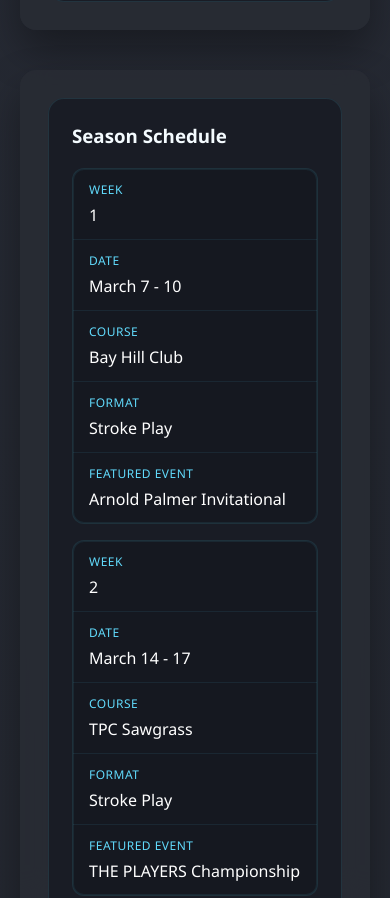
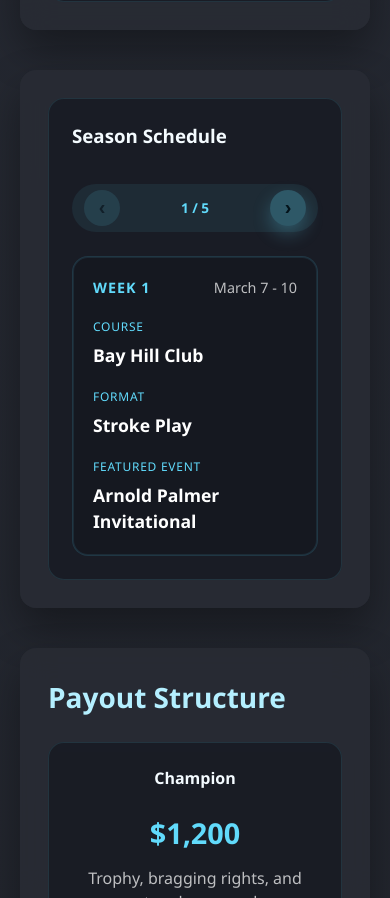
Before and after one commit to TrevorBrown25/Golf_Dayz, a React (Create React App) app: page /rules in a window 390 px wide. Shown: the part 4900-5798 px from the top of the page. Built offline with nearby package versions, Linux system fonts and the light colour scheme.

Commit message:
Refine schedule view to single event carousel

```diff
--- a/src/App.css
+++ b/src/App.css
@@ -319,80 +319,139 @@
 }
 
 
-.schedule-card table {
-  width: 100%;
-  border-collapse: collapse;
+.schedule-card {
+  display: flex;
+  flex-direction: column;
+  gap: 1.5rem;
 }
 
-
-.schedule-card th,
-.schedule-card td {
-  padding: 0.75rem 0.5rem;
-  text-align: left;
-  border-bottom: 1px solid rgba(97, 218, 251, 0.12);
+.schedule-card__header {
+  display: flex;
+  flex-wrap: wrap;
+  align-items: center;
+  justify-content: space-between;
+  gap: 1rem;
 }
 
+.schedule-card__controls {
+  display: inline-flex;
+  align-items: center;
+  gap: 0.75rem;
+  background: rgba(97, 218, 251, 0.08);
+  padding: 0.35rem 0.75rem;
+  border-radius: 999px;
+}
 
-.schedule-card th {
+.schedule-card__nav-button {
+  appearance: none;
+  border: none;
+  background: rgba(97, 218, 251, 0.25);
+  color: #04131a;
+  width: 2.25rem;
+  height: 2.25rem;
+  border-radius: 50%;
+  display: grid;
+  place-items: center;
+  font-size: 1.25rem;
+  font-weight: 600;
+  cursor: pointer;
+  transition: transform 0.2s ease, background 0.2s ease, box-shadow 0.2s ease;
+  box-shadow: 0 8px 18px rgba(97, 218, 251, 0.25);
+}
+
+.schedule-card__nav-button:hover,
+.schedule-card__nav-button:focus {
+  transform: translateY(-1px);
+  background: rgba(97, 218, 251, 0.35);
+}
+
+.schedule-card__nav-button:disabled {
+  cursor: not-allowed;
+  opacity: 0.45;
+  transform: none;
+  box-shadow: none;
+}
+
+.schedule-card__position {
+  font-size: 0.85rem;
+  font-weight: 600;
   color: var(--accent);
-  font-size: 0.85rem;
-  letter-spacing: 0.5px;
+}
+
+.tournament-card {
+  background: rgba(21, 24, 32, 0.78);
+  border: 1px solid rgba(97, 218, 251, 0.16);
+  border-radius: 16px;
+  padding: 1.5rem;
+  box-shadow: inset 0 0 0 1px rgba(97, 218, 251, 0.1);
+  display: flex;
+  flex-direction: column;
+  gap: 1.25rem;
+}
+
+.tournament-card__meta {
+  display: flex;
+  flex-wrap: wrap;
+  justify-content: space-between;
+  gap: 0.5rem;
+  color: var(--text-muted);
+  font-size: 0.9rem;
+}
+
+.tournament-card__week {
+  font-weight: 600;
+  color: var(--accent);
+  text-transform: uppercase;
+  letter-spacing: 1px;
+}
+
+.tournament-card__date {
+  font-weight: 500;
+}
+
+.tournament-card__details {
+  display: grid;
+  gap: 1.25rem;
+  grid-template-columns: repeat(auto-fit, minmax(160px, 1fr));
+}
+
+.tournament-card__detail {
+  display: flex;
+  flex-direction: column;
+  gap: 0.35rem;
+}
+
+.tournament-card__label {
+  font-size: 0.75rem;
+  letter-spacing: 0.75px;
+  text-transform: uppercase;
+  color: var(--accent);
+}
+
+.tournament-card__value {
+  font-size: 1.1rem;
+  font-weight: 600;
 }
 
 @media (max-width: 640px) {
-  .schedule-card table,
-  .schedule-card tbody,
-  .schedule-card tr,
-  .schedule-card td {
-    display: block;
-    width: 100%;
+  .schedule-card__header {
+    flex-direction: column;
+    align-items: flex-start;
   }
 
-  .schedule-card thead {
-    position: absolute;
-    width: 1px;
-    height: 1px;
-    margin: -1px;
-    padding: 0;
-    overflow: hidden;
-    clip: rect(0, 0, 0, 0);
-    border: 0;
+  .schedule-card__controls {
+    align-self: stretch;
+    justify-content: space-between;
   }
 
-  .schedule-card tbody {
-    display: grid;
-    gap: 1rem;
+  .tournament-card {
+    padding: 1.25rem;
   }
 
-  .schedule-card tr {
-    background: rgba(21, 24, 32, 0.75);
-    border: 1px solid rgba(97, 218, 251, 0.12);
-    border-radius: 12px;
-    box-shadow: inset 0 0 0 1px rgba(97, 218, 251, 0.08);
-  }
-
-  .schedule-card td {
-    padding: 0.75rem 1rem;
-    border-bottom: 1px solid rgba(97, 218, 251, 0.08);
-    color: var(--text-primary);
-  }
-
-  .schedule-card td:last-child {
-    border-bottom: none;
-  }
-
-  .schedule-card td::before {
-    content: attr(data-label);
-    display: block;
-    font-size: 0.75rem;
-    text-transform: uppercase;
-    letter-spacing: 0.5px;
-    color: var(--accent);
-    margin-bottom: 0.25rem;
+  .tournament-card__details {
+    grid-template-columns: minmax(0, 1fr);
   }
 }
-
-
 .payout-card {
   text-align: center;
 }
--- a/src/components/ScheduleTable.tsx
+++ b/src/components/ScheduleTable.tsx
@@ -1,4 +1,4 @@
-import React from 'react';
+import React, { useEffect, useState } from 'react';
 import { ScheduleEntry } from '../data/leagueData';
 
 interface ScheduleTableProps {
@@ -6,31 +6,84 @@
 }
 
 const ScheduleTable: React.FC<ScheduleTableProps> = ({ schedule }) => {
+  const [currentIndex, setCurrentIndex] = useState(0);
+
+  const events = schedule;
+
+  useEffect(() => {
+    setCurrentIndex((index) => {
+      if (events.length === 0) {
+        return 0;
+      }
+
+      return Math.min(index, events.length - 1);
+    });
+  }, [events.length]);
+
+  if (!events.length) {
+    return null;
+  }
+
+  const currentEvent = events[currentIndex];
+
+  const goPrevious = () => {
+    setCurrentIndex((index) => Math.max(index - 1, 0));
+  };
+
+  const goNext = () => {
+    setCurrentIndex((index) => Math.min(index + 1, events.length - 1));
+  };
+
   return (
     <div className="card schedule-card">
-      <h3>Season Schedule</h3>
-      <table>
-        <thead>
-          <tr>
-            <th>Week</th>
-            <th>Date</th>
-            <th>Course</th>
-            <th>Format</th>
-            <th>Featured Event</th>
-          </tr>
-        </thead>
-        <tbody>
-          {schedule.map((entry) => (
-            <tr key={entry.week}>
-              <td data-label="Week">{entry.week}</td>
-              <td data-label="Date">{entry.date}</td>
-              <td data-label="Course">{entry.course}</td>
-              <td data-label="Format">{entry.format}</td>
-              <td data-label="Featured Event">{entry.featuredEvent ?? 'TBA'}</td>
-            </tr>
-          ))}
-        </tbody>
-      </table>
+      <div className="schedule-card__header">
+        <h3>Season Schedule</h3>
+        <div className="schedule-card__controls" aria-label="Schedule navigation">
+          <button
+            type="button"
+            className="schedule-card__nav-button"
+            onClick={goPrevious}
+            disabled={currentIndex === 0}
+            aria-label="Previous tournament"
+          >
+            <span aria-hidden="true">‹</span>
+          </button>
+          <span className="schedule-card__position">
+            {currentIndex + 1} / {events.length}
+          </span>
+          <button
+            type="button"
+            className="schedule-card__nav-button"
+            onClick={goNext}
+            disabled={currentIndex === events.length - 1}
+            aria-label="Next tournament"
+          >
+            <span aria-hidden="true">›</span>
+          </button>
+        </div>
+      </div>
+
+      <article className="tournament-card" aria-live="polite">
+        <header className="tournament-card__meta">
+          <span className="tournament-card__week">Week {currentEvent.week}</span>
+          <span className="tournament-card__date">{currentEvent.date}</span>
+        </header>
+
+        <div className="tournament-card__details">
+          <div className="tournament-card__detail">
+            <span className="tournament-card__label">Course</span>
+            <span className="tournament-card__value">{currentEvent.course}</span>
+          </div>
+          <div className="tournament-card__detail">
+            <span className="tournament-card__label">Format</span>
+            <span className="tournament-card__value">{currentEvent.format}</span>
+          </div>
+          <div className="tournament-card__detail">
+            <span className="tournament-card__label">Featured Event</span>
+            <span className="tournament-card__value">{currentEvent.featuredEvent ?? 'TBA'}</span>
+          </div>
+        </div>
+      </article>
     </div>
   );
 };
```
